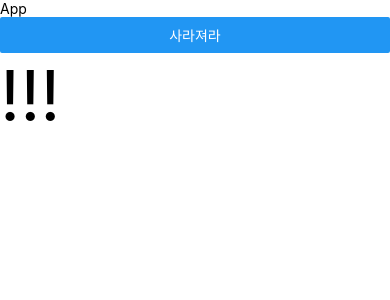
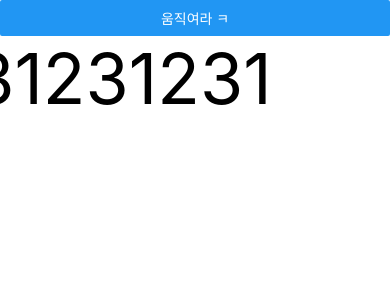
Before and after one commit to jaehafe/rn-animation, a React Native app: screen / in a window 390 px wide. Shown: the top 300 px of the page. Built offline with nearby package versions, Linux system fonts and the light colour scheme.

Commit message:
feat: animation 기본 method
// setValue
// addListener
// removeListener
// stopAnimation
// resetAnimation
// setOffset
// flattenOffset
// extractOffset()

```diff
--- a/App.tsx
+++ b/App.tsx
@@ -1,13 +1,14 @@
 import {SafeAreaView, Text, View} from 'react-native';
 import React from 'react';
 import AnimatedComponents from './src/chapter2/AnimatedComponents';
+import AnimatedValue from './src/chapter2/AnimatedValue';
 
 export default function App() {
   return (
     <SafeAreaView>
       <View>
-        <Text>App</Text>
-        <AnimatedComponents />
+        {/* <AnimatedComponents /> */}
+        <AnimatedValue />
       </View>
     </SafeAreaView>
   );
--- a/src/chapter2/AnimatedComponents.tsx
+++ b/src/chapter2/AnimatedComponents.tsx
@@ -2,11 +2,11 @@ import {Animated, Button, StyleSheet, Text, View} from 'react-native';
 import React, {useRef} from 'react';
 
 export default function AnimatedComponents() {
-  const opacityAnim = useRef(new Animated.Value(1)).current;
+  const opacityAnim = useRef(new Animated.Value(0)).current;
 
   const handleButtonPress = () => {
     Animated.timing(opacityAnim, {
-      toValue: 0,
+      toValue: 1,
       useNativeDriver: true, // useNativeDriver 가 필요한 이유: https://reactnative.dev/docs/animated#using-the-native-driver
       // useNativeDriver 가 true 일 때, JS 스레드가 아닌 네이티브 스레드에서 애니메이션을 처리하기 때문에 성능이 좋아진다
     }).start();
--- /dev/null
+++ b/src/chapter2/AnimatedValue.tsx
@@ -0,0 +1,52 @@
+import {Animated, Button, StyleSheet, Text, View} from 'react-native';
+import React, {useEffect, useRef, useState} from 'react';
+
+// setValue
+// addListener
+// removeListener
+// stopAnimation
+// resetAnimation
+// setOffset
+// flattenOffset
+// extractOffset()
+
+// x 값이 변화하는 animation
+export default function AnimatedValue() {
+  const translateXAnim = useRef(new Animated.Value(-100)).current;
+
+  useEffect(() => {
+    return () => {
+      translateXAnim.removeAllListeners();
+    };
+  }, []);
+
+  const handleButtonPress = () => {
+    translateXAnim.setValue(-100);
+    translateXAnim.addListener(({value}) => console.log(value));
+
+    setTimeout(() => {
+      translateXAnim.stopAnimation();
+    }, 500);
+    // setTimeout(() => {
+    //   translateXAnim.resetAnimation();
+    // }, 500);
+
+    Animated.timing(translateXAnim, {
+      toValue: 100,
+      duration: 1000,
+      useNativeDriver: true,
+    }).start();
+  };
+
+  return (
+    <>
+      <Button title="움직여라 ㅋ" onPress={handleButtonPress} />
+      <Animated.Text
+        style={{fontSize: 70, transform: [{translateX: translateXAnim}]}}>
+        123123123123
+      </Animated.Text>
+    </>
+  );
+}
+
+const styles = StyleSheet.create({});
```
